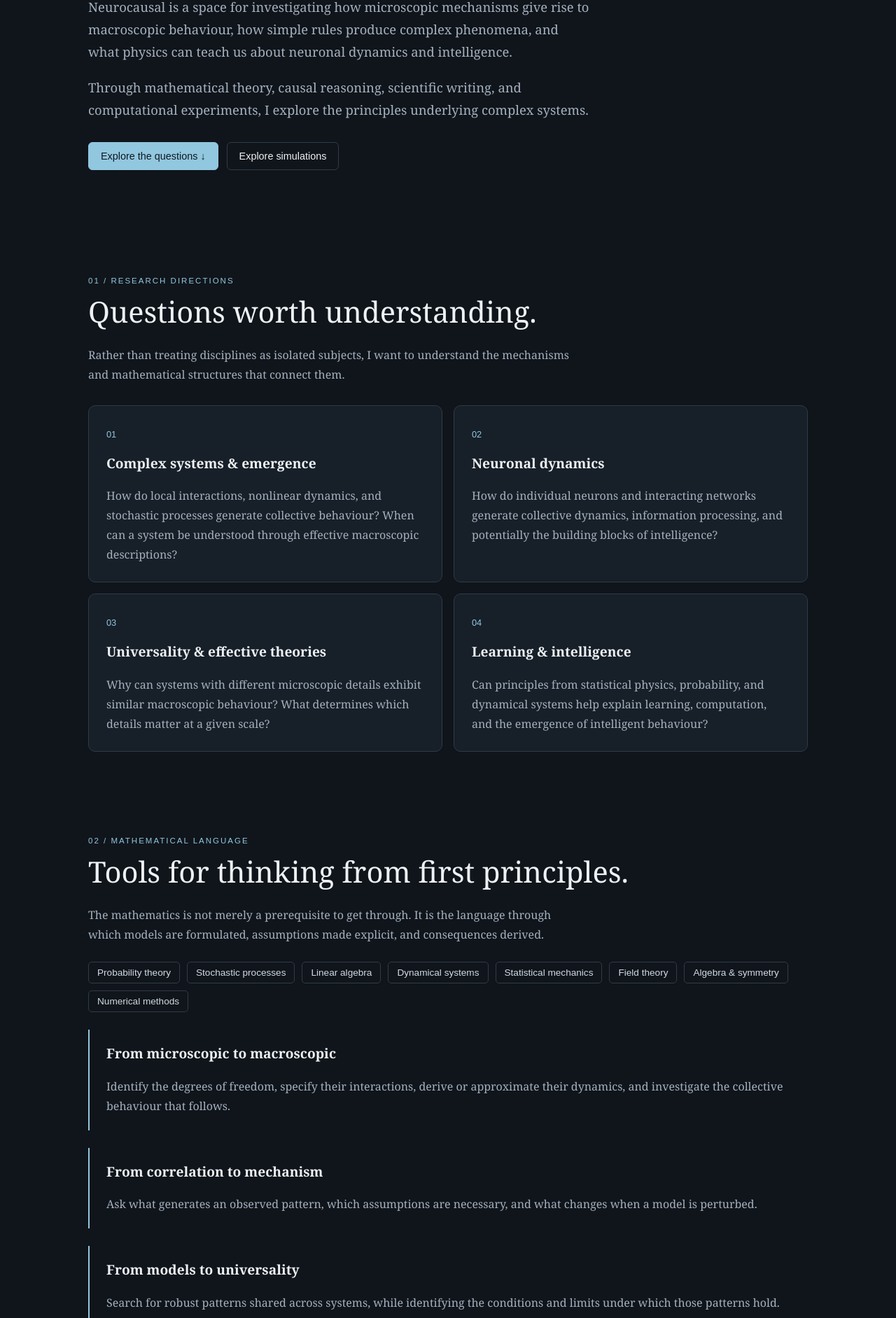
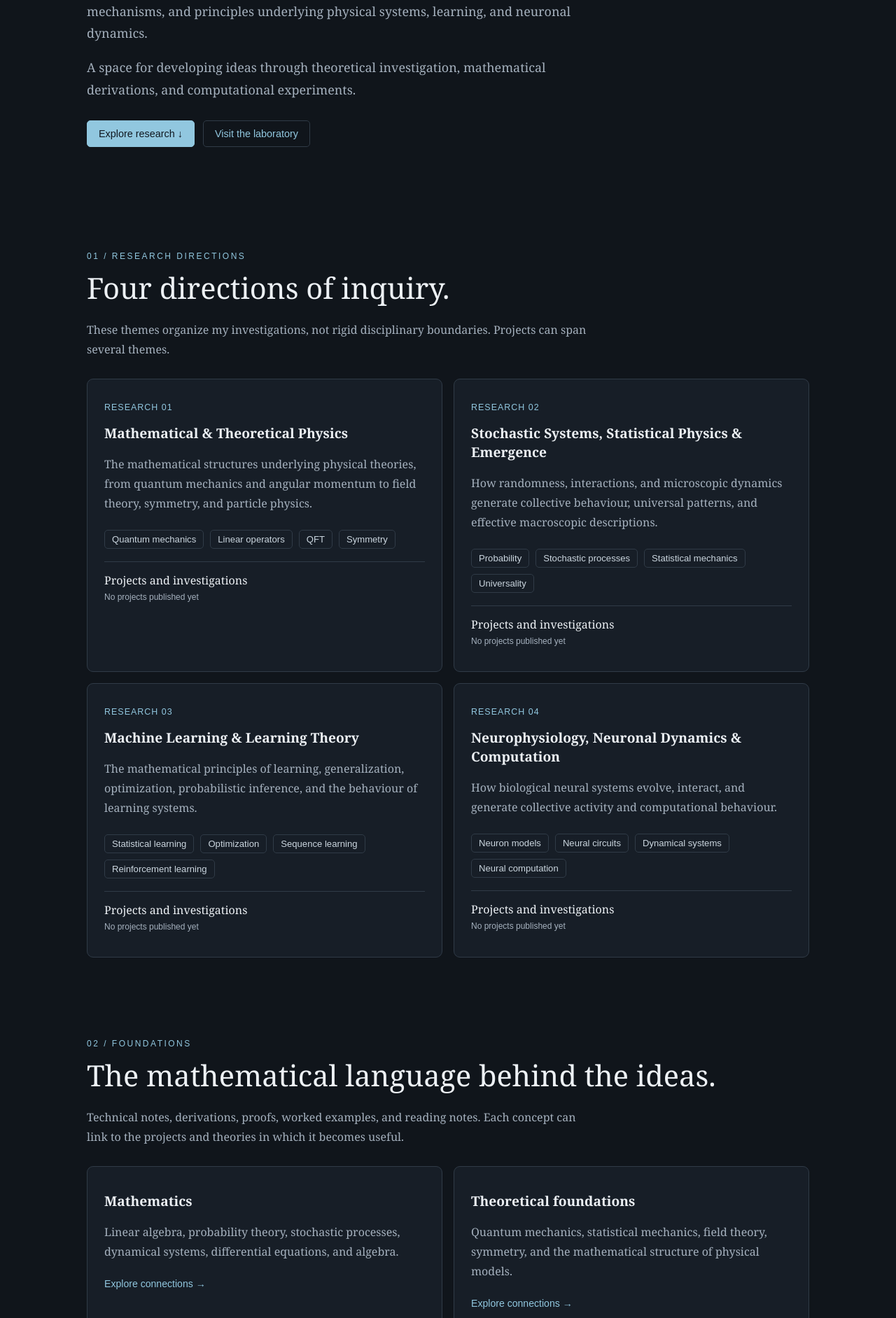
Before and after one commit to hushnakumarjena/hushnakumarjena.github.io, a plain HTML site: page index.html in a window 1280 px wide. Shown: the part 478-2361 px from the top of the page at 70% size. Drawn offline with Linux system fonts and the light colour scheme.

Commit message:
Update index.html

```diff
--- a/index.html
+++ b/index.html
@@ -3,57 +3,65 @@
 <html lang="en">
 <head>
   <meta charset="UTF-8">
-  <meta name="viewport" content="width=device-width, initial-scale=1.0">
-  <meta name="description" content="Neurocausal explores complex systems, neuronal dynamics, emergence, and intelligence through physics and mathematics.">
-  <title>Neurocausal — From Laws to Complexity</title>
+  <meta name="viewport" content="width=device-width, initial-scale=1">
+  <meta name="description" content="Neurocausal explores mathematical physics, emergence, machine learning, and neuronal dynamics through theory and computation.">
+  <title>Neurocausal — A Scientific Knowledge Atlas</title>
 
   <style>
     :root {
       --bg: #10151b;
-      --panel: #171f28;
+      --panel: #171e27;
       --text: #edf1f5;
       --muted: #a5b1be;
       --accent: #91c7df;
       --border: #303b47;
+      --width: 1080px;
     }
 
     * { box-sizing: border-box; }
 
-    html { scroll-behavior: smooth; }
+    html { scroll-behavior: smooth; scroll-padding-top: 90px; }
 
     body {
       margin: 0;
       background: var(--bg);
       color: var(--text);
-      font-family: Georgia, "Times New Roman", serif;
-      line-height: 1.75;
+      font: 16px/1.75 Georgia, "Times New Roman", serif;
     }
 
     a { color: var(--accent); }
 
     header {
-      max-width: 1080px;
-      margin: auto;
-      padding: 22px 26px;
-      display: flex;
-      align-items: center;
-      justify-content: space-between;
-      gap: 20px;
+      position: sticky;
+      top: 0;
+      z-index: 10;
+      background: #10151bf2;
+      backdrop-filter: blur(12px);
       border-bottom: 1px solid var(--border);
     }
 
+    .nav {
+      max-width: var(--width);
+      margin: auto;
+      padding: 16px 24px;
+      display: flex;
+      justify-content: space-between;
+      align-items: center;
+      gap: 24px;
+    }
+
     .logo {
-      font-size: 1.3rem;
+      font-size: 1.35rem;
       font-weight: bold;
-      letter-spacing: -0.5px;
       color: var(--text);
       text-decoration: none;
+      white-space: nowrap;
     }
 
     nav {
       display: flex;
+      gap: 20px;
       flex-wrap: wrap;
-      gap: 18px;
       font: 0.85rem Arial, sans-serif;
     }
 
@@ -62,83 +70,77 @@
       text-decoration: none;
     }
 
-    nav a:hover { color: var(--accent); }
+    nav a:hover, .text-link:hover { color: white; }
 
     main {
-      max-width: 1080px;
-      padding: 0 26px;
+      max-width: var(--width);
+      padding: 0 24px;
       margin: auto;
     }
 
     .hero {
-      padding: 100px 0 85px;
+      padding: 105px 0 85px;
       max-width: 850px;
     }
 
-    .eyebrow {
+    .eyebrow, .section-label {
       color: var(--accent);
       font: 0.75rem Arial, sans-serif;
-      letter-spacing: 3px;
+      letter-spacing: 2.5px;
       text-transform: uppercase;
     }
 
     h1 {
-      font-size: clamp(3.2rem, 9vw, 6.5rem);
-      line-height: 1.03;
-      letter-spacing: -3px;
-      margin: 25px 0;
+      font-size: clamp(3.1rem, 8vw, 6rem);
+      line-height: 1.05;
       font-weight: normal;
+      letter-spacing: -2px;
+      margin: 22px 0;
     }
 
     h1 span { color: var(--accent); }
 
+    h2 {
+      font-size: clamp(1.8rem, 4vw, 2.6rem);
+      font-weight: normal;
+      line-height: 1.25;
+      margin: 12px 0 20px;
+    }
+
+    h3 { line-height: 1.4; }
+
     .lead {
       color: var(--muted);
-      font-size: 1.15rem;
-      max-width: 720px;
+      font-size: 1.12rem;
+      max-width: 740px;
     }
 
-    .hero-links {
+    .actions {
       display: flex;
       flex-wrap: wrap;
       gap: 12px;
-      margin-top: 30px;
+      margin-top: 28px;
       font: 0.9rem Arial, sans-serif;
     }
 
-    .link-primary, .link-secondary {
-      padding: 11px 17px;
+    .button {
+      display: inline-block;
+      padding: 10px 16px;
       border: 1px solid var(--border);
-      border-radius: 6px;
+      border-radius: 5px;
       text-decoration: none;
     }
 
-    .link-primary {
+    .primary {
       background: var(--accent);
       color: #101820;
       border-color: var(--accent);
     }
 
-    .link-secondary { color: var(--text); }
+    section { padding: 52px 0; }
 
-    section { padding: 55px 0; }
-
-    .section-label {
-      color: var(--accent);
-      text-transform: uppercase;
-      letter-spacing: 2px;
-      font: 0.72rem Arial, sans-serif;
-    }
-
-    h2 {
-      font-size: clamp(1.8rem, 4vw, 2.6rem);
-      font-weight: normal;
-      line-height: 1.25;
-      margin: 12px 0 22px;
-    }
-
-    .section-intro {
-      max-width: 690px;
+    .intro {
+      max-width: 720px;
       color: var(--muted);
     }
 
@@ -146,286 +148,347 @@
       display: grid;
       grid-template-columns: repeat(2, minmax(0, 1fr));
       gap: 16px;
-      margin-top: 30px;
+      margin-top: 28px;
     }
 
     .card {
-      padding: 25px;
+      padding: 24px;
       border: 1px solid var(--border);
-      border-radius: 10px;
+      border-radius: 9px;
       background: var(--panel);
+      min-width: 0;
     }
+
+    .card h3 { margin: 12px 0 8px; font-size: 1.2rem; }
+
+    .card p { color: var(--muted); }
 
     .number {
       color: var(--accent);
-      font: 0.8rem Arial, sans-serif;
+      font: 0.78rem Arial, sans-serif;
+      letter-spacing: 1px;
     }
 
-    h3 { font-size: 1.2rem; margin: 12px 0; }
+    .text-link {
+      display: inline-block;
+      margin-top: 8px;
+      text-decoration: none;
+      font: 0.88rem Arial, sans-serif;
+    }
 
-    .card p { color: var(--muted); margin-bottom: 0; }
-
-    .toolkit {
+    .tags {
       display: flex;
       flex-wrap: wrap;
-      gap: 10px;
-      margin-top: 25px;
+      gap: 9px;
+      margin-top: 24px;
     }
 
     .tag {
       border: 1px solid var(--border);
-      padding: 7px 12px;
       border-radius: 5px;
-      color: #d0dae3;
-      font: 0.85rem Arial, sans-serif;
+      padding: 5px 10px;
+      color: #cbd6df;
+      font: 0.82rem Arial, sans-serif;
     }
 
-    .feature {
-      border-left: 2px solid var(--accent);
-      padding: 5px 0 5px 24px;
-      margin: 25px 0;
+    .project-list {
+      list-style: none;
+      padding: 0;
+      margin: 18px 0 0;
     }
 
-    .feature p { color: var(--muted); }
+    .project-list li {
+      padding: 12px 0;
+      border-top: 1px solid var(--border);
+    }
 
-    .placeholder {
+    .status {
+      display: block;
+      font: 0.75rem Arial, sans-serif;
       color: var(--muted);
-      font-style: italic;
+      margin-top: 3px;
+    }
+
+    .note {
+      border-left: 2px solid var(--accent);
+      padding-left: 20px;
+      margin-top: 25px;
     }
 
     footer {
-      max-width: 1080px;
+      max-width: var(--width);
       margin: 50px auto 0;
-      padding: 25px 26px 35px;
+      padding: 28px 24px 38px;
       border-top: 1px solid var(--border);
       color: var(--muted);
-      font: 0.82rem Arial, sans-serif;
+      font: 0.84rem Arial, sans-serif;
     }
 
-    @media (max-width: 620px) {
-      header { align-items: flex-start; flex-direction: column; }
-      nav { gap: 14px; }
+    :focus-visible {
+      outline: 2px solid var(--accent);
+      outline-offset: 4px;
+    }
+
+    @media (max-width: 700px) {
+      .nav { align-items: flex-start; flex-direction: column; gap: 12px; }
+      nav { gap: 12px 18px; }
       .hero { padding: 70px 0 55px; }
-      h1 { letter-spacing: -1.5px; }
+      h1 { letter-spacing: -1px; }
       .grid { grid-template-columns: 1fr; }
-      section { padding: 40px 0; }
+      section { padding: 38px 0; }
     }
   </style>
 </head>
 
 <body>
   <header>
-    <a class="logo" href="#">Neurocausal.</a>
+    <div class="nav">
+      <a class="logo" href="#home">Neurocausal.</a>
       <nav aria-label="Main navigation">
-      <a href="#questions">Questions</a>
+        <a href="#research">Research</a>
         <a href="#foundations">Foundations</a>
-      <a href="#simulations">Simulations</a>
-      <a href="#writing">Writing</a>
+        <a href="#lab">Lab</a>
+        <a href="#connections">Connections</a>
         <a href="#about">About</a>
       </nav>
+    </div>
   </header>
 
   <main>
-    <section class="hero">
-      <p class="eyebrow">Physics · Mathematics · Complex Systems</p>
-
-      <h1>From laws<br>to <span>complexity.</span></h1>
-
+    <section class="hero" id="home">
+      <p class="eyebrow">Theory · Computation · Emergence</p>
+      <h1>From microscopic laws to <span>complexity.</span></h1>
       <p class="lead">
-        Neurocausal is a space for investigating how microscopic
-        mechanisms give rise to macroscopic behaviour, how simple
-        rules produce complex phenomena, and what physics can teach
-        us about neuronal dynamics and intelligence.
+        Neurocausal is a personal scientific atlas exploring the
+        mathematical structures, mechanisms, and principles underlying
+        physical systems, learning, and neuronal dynamics.
       </p>
-
       <p class="lead">
-        Through mathematical theory, causal reasoning, scientific
-        writing, and computational experiments, I explore the
-        principles underlying complex systems.
+        A space for developing ideas through theoretical investigation,
+        mathematical derivations, and computational experiments.
       </p>
-
-      <div class="hero-links">
-        <a class="link-primary" href="#questions">Explore the questions ↓</a>
-        <a class="link-secondary" href="#simulations">Explore simulations</a>
+      <div class="actions">
+        <a class="button primary" href="#research">Explore research ↓</a>
+        <a class="button" href="#lab">Visit the laboratory</a>
       </div>
     </section>
 
-    <section id="questions">
+    <section id="research">
       <p class="section-label">01 / Research directions</p>
-      <h2>Questions worth understanding.</h2>
-      <p class="section-intro">
-        Rather than treating disciplines as isolated subjects,
-        I want to understand the mechanisms and mathematical
-        structures that connect them.
+      <h2>Four directions of inquiry.</h2>
+      <p class="intro">
+        These themes organize my investigations, not rigid disciplinary
+        boundaries. Projects can span several themes.
       </p>
 
       <div class="grid">
         <article class="card">
-          <span class="number">01</span>
-          <h3>Complex systems & emergence</h3>
+          <span class="number">RESEARCH 01</span>
+          <h3>Mathematical & Theoretical Physics</h3>
           <p>
-            How do local interactions, nonlinear dynamics, and
-            stochastic processes generate collective behaviour?
-            When can a system be understood through effective
-            macroscopic descriptions?
+            The mathematical structures underlying physical theories,
+            from quantum mechanics and angular momentum to field theory,
+            symmetry, and particle physics.
           </p>
+          <div class="tags">
+            <span class="tag">Quantum mechanics</span>
+            <span class="tag">Linear operators</span>
+            <span class="tag">QFT</span>
+            <span class="tag">Symmetry</span>
+          </div>
+          <ul class="project-list">
+            <li>
+              <span>Projects and investigations</span>
+              <span class="status">No projects published yet</span>
+            </li>
+          </ul>
         </article>
 
         <article class="card">
-          <span class="number">02</span>
-          <h3>Neuronal dynamics</h3>
+          <span class="number">RESEARCH 02</span>
+          <h3>Stochastic Systems, Statistical Physics & Emergence</h3>
           <p>
-            How do individual neurons and interacting networks
-            generate collective dynamics, information processing,
-            and potentially the building blocks of intelligence?
+            How randomness, interactions, and microscopic dynamics
+            generate collective behaviour, universal patterns,
+            and effective macroscopic descriptions.
           </p>
+          <div class="tags">
+            <span class="tag">Probability</span>
+            <span class="tag">Stochastic processes</span>
+            <span class="tag">Statistical mechanics</span>
+            <span class="tag">Universality</span>
+          </div>
+          <ul class="project-list">
+            <li>
+              <span>Projects and investigations</span>
+              <span class="status">No projects published yet</span>
+            </li>
+          </ul>
         </article>
 
         <article class="card">
-          <span class="number">03</span>
-          <h3>Universality & effective theories</h3>
+          <span class="number">RESEARCH 03</span>
+          <h3>Machine Learning & Learning Theory</h3>
           <p>
-            Why can systems with different microscopic details
-            exhibit similar macroscopic behaviour? What determines
-            which details matter at a given scale?
+            The mathematical principles of learning, generalization,
+            optimization, probabilistic inference, and the behaviour
+            of learning systems.
           </p>
+          <div class="tags">
+            <span class="tag">Statistical learning</span>
+            <span class="tag">Optimization</span>
+            <span class="tag">Sequence learning</span>
+            <span class="tag">Reinforcement learning</span>
+          </div>
+          <ul class="project-list">
+            <li>
+              <span>Projects and investigations</span>
+              <span class="status">No projects published yet</span>
+            </li>
+          </ul>
         </article>
 
         <article class="card">
-          <span class="number">04</span>
-          <h3>Learning & intelligence</h3>
+          <span class="number">RESEARCH 04</span>
+          <h3>Neurophysiology, Neuronal Dynamics & Computation</h3>
           <p>
-            Can principles from statistical physics, probability,
-            and dynamical systems help explain learning, computation,
-            and the emergence of intelligent behaviour?
+            How biological neural systems evolve, interact, and
+            generate collective activity and computational behaviour.
           </p>
+          <div class="tags">
+            <span class="tag">Neuron models</span>
+            <span class="tag">Neural circuits</span>
+            <span class="tag">Dynamical systems</span>
+            <span class="tag">Neural computation</span>
+          </div>
+          <ul class="project-list">
+            <li>
+              <span>Projects and investigations</span>
+              <span class="status">No projects published yet</span>
+            </li>
+          </ul>
         </article>
       </div>
     </section>
 
     <section id="foundations">
-      <p class="section-label">02 / Mathematical language</p>
-      <h2>Tools for thinking from first principles.</h2>
-      <p class="section-intro">
-        The mathematics is not merely a prerequisite to get through.
-        It is the language through which models are formulated,
-        assumptions made explicit, and consequences derived.
-      </p>
-
-      <div class="toolkit">
-        <span class="tag">Probability theory</span>
-        <span class="tag">Stochastic processes</span>
-        <span class="tag">Linear algebra</span>
-        <span class="tag">Dynamical systems</span>
-        <span class="tag">Statistical mechanics</span>
-        <span class="tag">Field theory</span>
-        <span class="tag">Algebra & symmetry</span>
-        <span class="tag">Numerical methods</span>
-      </div>
-
-      <div class="feature">
-        <h3>From microscopic to macroscopic</h3>
-        <p>
-          Identify the degrees of freedom, specify their interactions,
-          derive or approximate their dynamics, and investigate the
-          collective behaviour that follows.
-        </p>
-      </div>
-
-      <div class="feature">
-        <h3>From correlation to mechanism</h3>
-        <p>
-          Ask what generates an observed pattern, which assumptions
-          are necessary, and what changes when a model is perturbed.
-        </p>
-      </div>
-
-      <div class="feature">
-        <h3>From models to universality</h3>
-        <p>
-          Search for robust patterns shared across systems, while
-          identifying the conditions and limits under which those
-          patterns hold.
-        </p>
-      </div>
-    </section>
-
-    <section id="simulations">
-      <p class="section-label">03 / Computational experiments</p>
-      <h2>Make the mathematics move.</h2>
-      <p class="section-intro">
-        Interactive experiments will let readers change parameters,
-        observe system behaviour, and connect numerical results
-        to the underlying equations.
+      <p class="section-label">02 / Foundations</p>
+      <h2>The mathematical language behind the ideas.</h2>
+      <p class="intro">
+        Technical notes, derivations, proofs, worked examples, and
+        reading notes. Each concept can link to the projects and
+        theories in which it becomes useful.
       </p>
 
       <div class="grid">
         <article class="card">
-          <span class="number">SIMULATION 01</span>
+          <h3>Mathematics</h3>
+          <p>
+            Linear algebra, probability theory, stochastic processes,
+            dynamical systems, differential equations, and algebra.
+          </p>
+          <a class="text-link" href="#connections">Explore connections →</a>
+        </article>
+        <article class="card">
+          <h3>Theoretical foundations</h3>
+          <p>
+            Quantum mechanics, statistical mechanics, field theory,
+            symmetry, and the mathematical structure of physical models.
+          </p>
+          <a class="text-link" href="#connections">Explore connections →</a>
+        </article>
+      </div>
+
+      <p class="intro">
+        Notes will appear here as they are published. Long-form notes
+        can also include downloadable PDFs.
+      </p>
+    </section>
+
+    <section id="lab">
+      <p class="section-label">03 / Computational laboratory</p>
+      <h2>Turn models into experiments.</h2>
+      <p class="intro">
+        Interactive simulations that let readers change parameters,
+        observe system behaviour, and connect numerical results
+        to mathematical predictions.
+      </p>
+
+      <div class="grid">
+        <article class="card">
+          <span class="number">EXPERIMENT 01</span>
           <h3>Neuronal dynamics</h3>
           <p>
-            Explore membrane potentials, firing thresholds,
-            input currents, and noise using simple neuron models.
+            Investigate membrane potentials, firing thresholds,
+            input currents, and stochastic fluctuations.
           </p>
-          <p class="placeholder">Simulation in development.</p>
+          <span class="status">Planned</span>
         </article>
-
         <article class="card">
-          <span class="number">SIMULATION 02</span>
+          <span class="number">EXPERIMENT 02</span>
           <h3>Collective behaviour</h3>
           <p>
-            Investigate how interactions between simple units
-            can produce collective patterns and phase transitions.
+            Explore how simple interacting units can generate
+            collective patterns and phase transitions.
           </p>
-          <p class="placeholder">Simulation in development.</p>
+          <span class="status">Planned</span>
         </article>
       </div>
     </section>
 
-    <section id="writing">
-      <p class="section-label">04 / The notebook</p>
-      <h2>Ideas, derivations & investigations.</h2>
-      <p class="section-intro">
-        A growing collection of mathematical derivations,
-        explanations, research notes, and connections between
-        seemingly distant ideas.
+    <section id="connections">
+      <p class="section-label">04 / Connections</p>
+      <h2>One mathematical idea. Many applications.</h2>
+      <p class="intro">
+        This section connects concepts across research themes.
+        The goal is to understand where the same mathematical
+        structure reappears, why it works, and where the analogy ends.
       </p>
 
-      <div class="grid">
       <article class="card">
-          <h3>Notes & explanations</h3>
+        <span class="number">CONNECTION 01</span>
+        <h3>Degeneracy, commuting operators & angular momentum</h3>
         <p>
-            Build concepts from their assumptions, work through
-            derivations, and understand why equations take the
-            forms they do.
+          From eigenspaces and simultaneous diagonalization in linear
+          algebra to compatible observables and angular-momentum
+          eigenstates in quantum mechanics.
         </p>
-          <p class="placeholder">Articles coming soon.</p>
+        <div class="tags">
+          <span class="tag">Linear algebra</span>
+          <span class="tag">Quantum mechanics</span>
+          <span class="tag">Symmetry</span>
+        </div>
+        <span class="status">Example connection — article not published yet</span>
       </article>
 
-        <article class="card">
-          <h3>Open questions</h3>
+      <article class="card" style="margin-top: 16px">
+        <span class="number">CONNECTION 02</span>
+        <h3>Dynamical systems, stability & neuronal activity</h3>
         <p>
-            Record hypotheses, unresolved problems, possible
-            connections, and ideas that deserve further investigation.
+          From fixed points and stability analysis to the behaviour
+          of simple neuron models and interacting neural populations.
         </p>
-          <p class="placeholder">Research notes coming soon.</p>
+        <div class="tags">
+          <span class="tag">Dynamical systems</span>
+          <span class="tag">Neuroscience</span>
+          <span class="tag">Computation</span>
+        </div>
+        <span class="status">Example connection — article not published yet</span>
       </article>
-      </div>
     </section>
 
     <section id="about">
-      <p class="section-label">05 / About this project</p>
+      <p class="section-label">05 / About</p>
       <h2>A work in progress.</h2>
-      <p class="section-intro">
-        Neurocausal is my personal scientific workspace for learning,
-        questioning, modelling, and connecting ideas across physics,
-        mathematics, neuroscience, and machine learning.
+      <p class="intro">
+        Neurocausal is my personal space for learning, investigating,
+        modelling, and connecting ideas across physics, mathematics,
+        machine learning, and neuroscience.
       </p>
-      <p class="section-intro">
-        The goal is not simply to collect explanations, but to
-        understand what follows from a model's assumptions, what
-        mechanisms produce its behaviour, and where the explanation
-        stops working.
+      <p class="intro">
+        I am interested in explanations that begin with explicit
+        assumptions, derive consequences, and identify the mechanisms
+        responsible for observed behaviour.
       </p>
     </section>
   </main>
@@ -434,7 +497,7 @@
     <strong>Neurocausal.</strong>
     From microscopic laws to emergent complexity.
     <br>
-    Built to learn, investigate, and share.
+    A personal scientific project.
   </footer>
 </body>
 </html>
```
Lines whose indentation alone changed are shown as unchanged.
